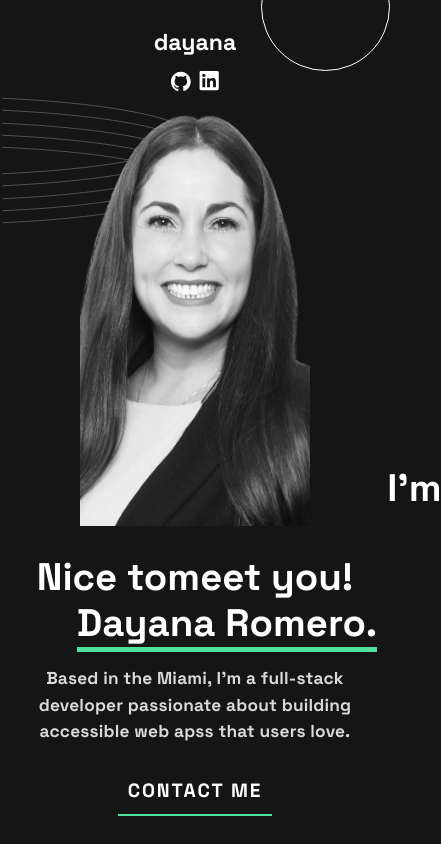
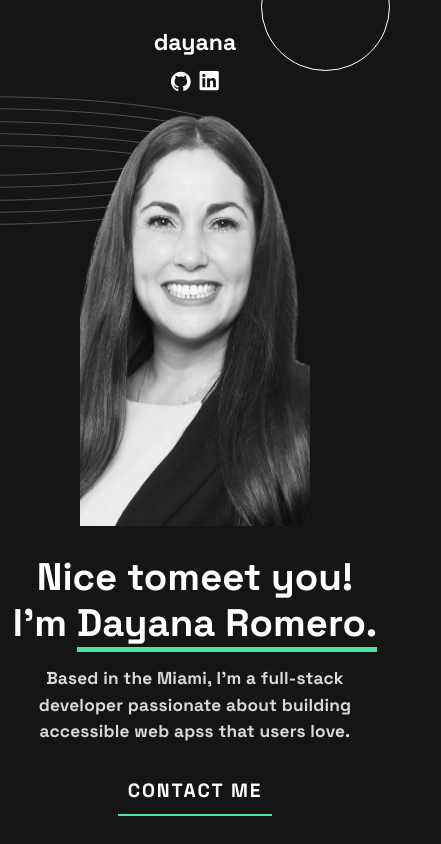
Before and after one commit to drv0228/dayana-portfolio, a React (Create React App) app: page / in a window 390 px wide. Shown: the whole page, 441 px wide, since content can reach past the window. Built offline with nearby package versions, Linux system fonts and the light colour scheme.

Commit message:
Adapt About Component layout for desktop  viewport - Implement responsive design for an optimal desktop  viewing experience

```diff
--- a/src/components/About/About.js
+++ b/src/components/About/About.js
@@ -2,7 +2,7 @@ import React from "react";
 import "./About.scss";
 
 import headshot from "../../assets/images/headshot.png";
-import ovals from "../../assets/images/ovals.svg";
+import ovals from "../../assets/images/Ovals.svg";
 import oval from "../../assets/images/Oval.svg";
 import gitIcon from "../../assets/icons/akar-icons_github-fill.svg";
 import linkedln from "../../assets/icons/LinkedIn.svg";
--- a/src/components/About/About.scss
+++ b/src/components/About/About.scss
@@ -47,12 +47,19 @@
 .ovals {
     position: absolute;
     top: 5rem;
-    left: 0.1rem;
+    left: -10rem;
     @include tablet {
-        left: 0rem;
-        width: 45vw;
+        left: -7.5rem;
+        width: 55vw;
         height: 17vw;
         background-color: transparent;
+    }
+    @include desktop {
+        width: 33vw;
+        height: 10vw;
+        top: 8rem;
+        left: 0rem;
+
     }
 }
 .image {
@@ -97,15 +104,21 @@
     align-items: first baseline;
     margin-top: 4rem;
     }
+    @include desktop {
+        flex-direction: row;
+        margin-top: 7.4rem;
+    }
 }
 .about-presentation {
     font-size: 2rem;
-    // padding: 0.5rem;
     @include tablet {
         font-size: 4rem;
         padding-top: 1.5rem;
         background-color: transparent;
         z-index: 1;
+    }
+    @include desktop {
+        font-size: 4.9rem;
     }
 }
 .about-author {
@@ -139,9 +152,21 @@
         margin-top: 0rem;
         background-color: transparent;
     }
+    @include desktop {
+        font-size: 3.9rem;
+        margin-top: 0rem;
+    }
 }
 .displace {
     position: relative;
+    bottom: 0rem;
+    left: 0rem;
+    @include tablet {
     bottom: 7rem;
     left: 19.5rem;
+    }
+    @include desktop {
+    bottom: 3.95rem;
+    left: 0rem;
+    }
 }
```
Also changed, not shown: src/assets/images/ovals.svg.
